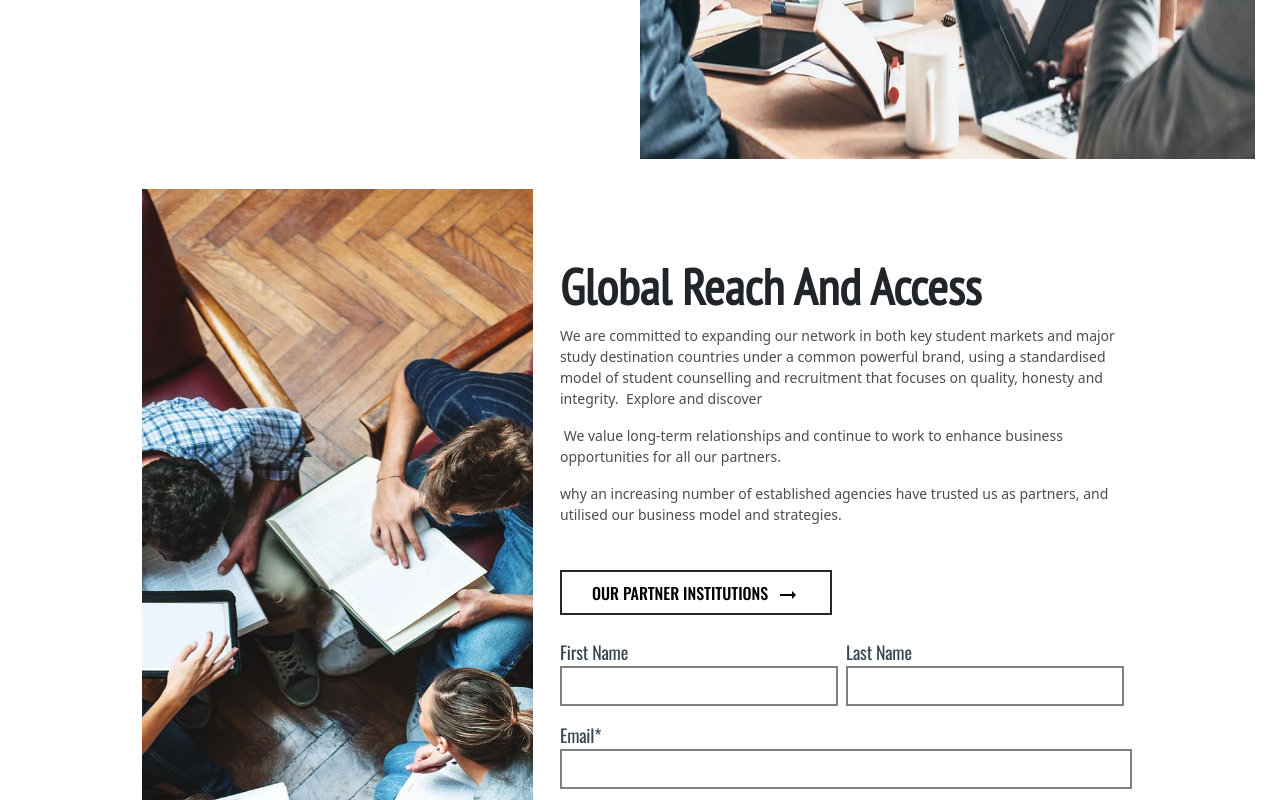
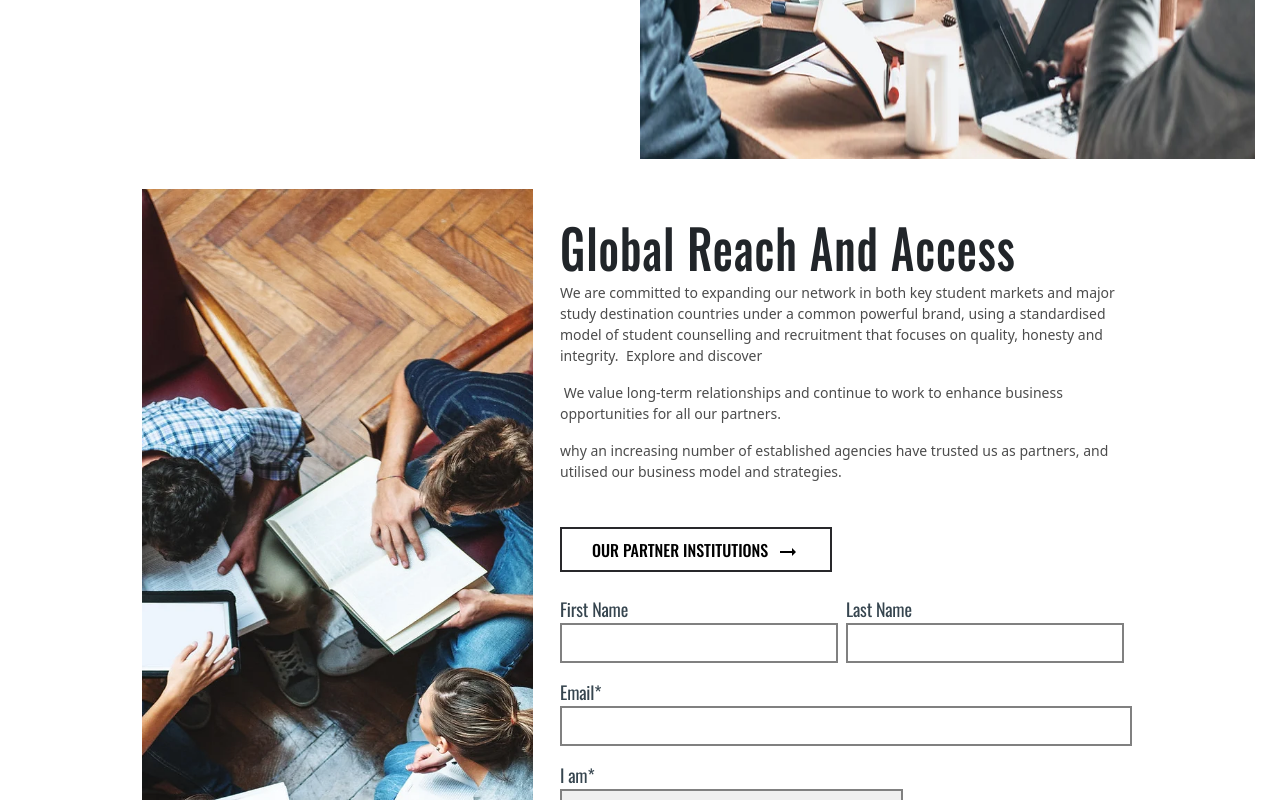
Before and after one commit to 9944098125/alethia_education_frontend, a React (Create React App) app: page / in a window 1280 px wide. Shown: the part 5880-6680 px from the top of the page. Built offline with nearby package versions, Linux system fonts and the light colour scheme.

Commit message:
changed golbal access heading

```diff
--- a/src/Components/GlobalReach/GlobalReach.js
+++ b/src/Components/GlobalReach/GlobalReach.js
@@ -129,7 +129,7 @@ function GlobalReach() {
                   <Field
                     type="text"
                     as="textarea"
-                    rows="5"
+                    rows="6"
                     id="message"
                     name="message"
                     className="textarea"
--- a/src/Components/GlobalReach/styledComponents.js
+++ b/src/Components/GlobalReach/styledComponents.js
@@ -43,7 +43,7 @@ export const TextContainer = styled.div`
     padding: 1%;
     padding-left: 3%;
     padding-right: 10%;
-    padding-top: 10%;
+    padding-top: 7%;
   }
   @media screen and (max-width: 768px) {
     height: 70%;
@@ -53,10 +53,12 @@ export const TextContainer = styled.div`
 `;
 
 export const TextHead = styled.h2`
-  font-family: "PT Sans Narrow", sans-serif;
-  font-weight: 800;
+  font-family: "Oswald", sans-serif;
+  transform: scale(1, 1.2);
+  font-weight: 500;
+  letter-spacing: 1px;
   @media screen and (min-width: 875px) {
-    font-size: 50px;
+    font-size: 45px;
   }
   @media screen and (max-width: 768px) {
     font-size: 30px;
```
